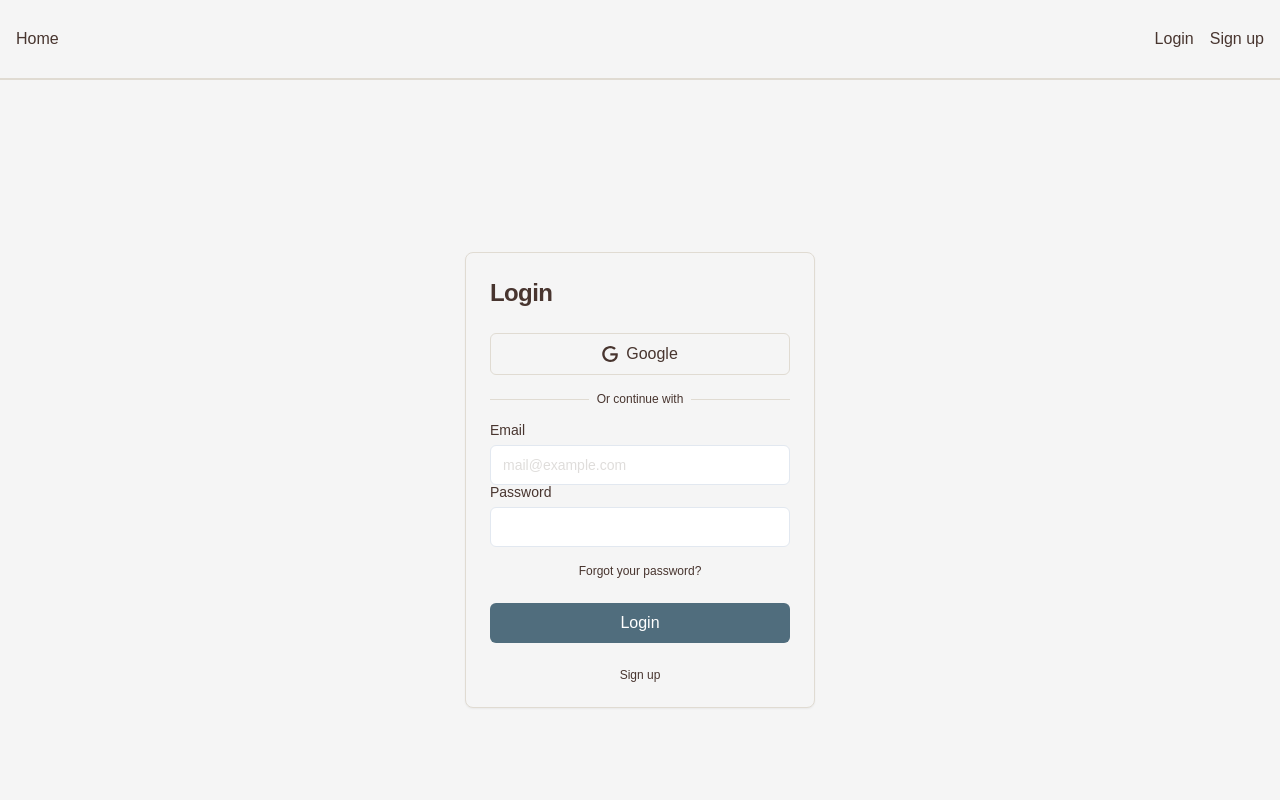
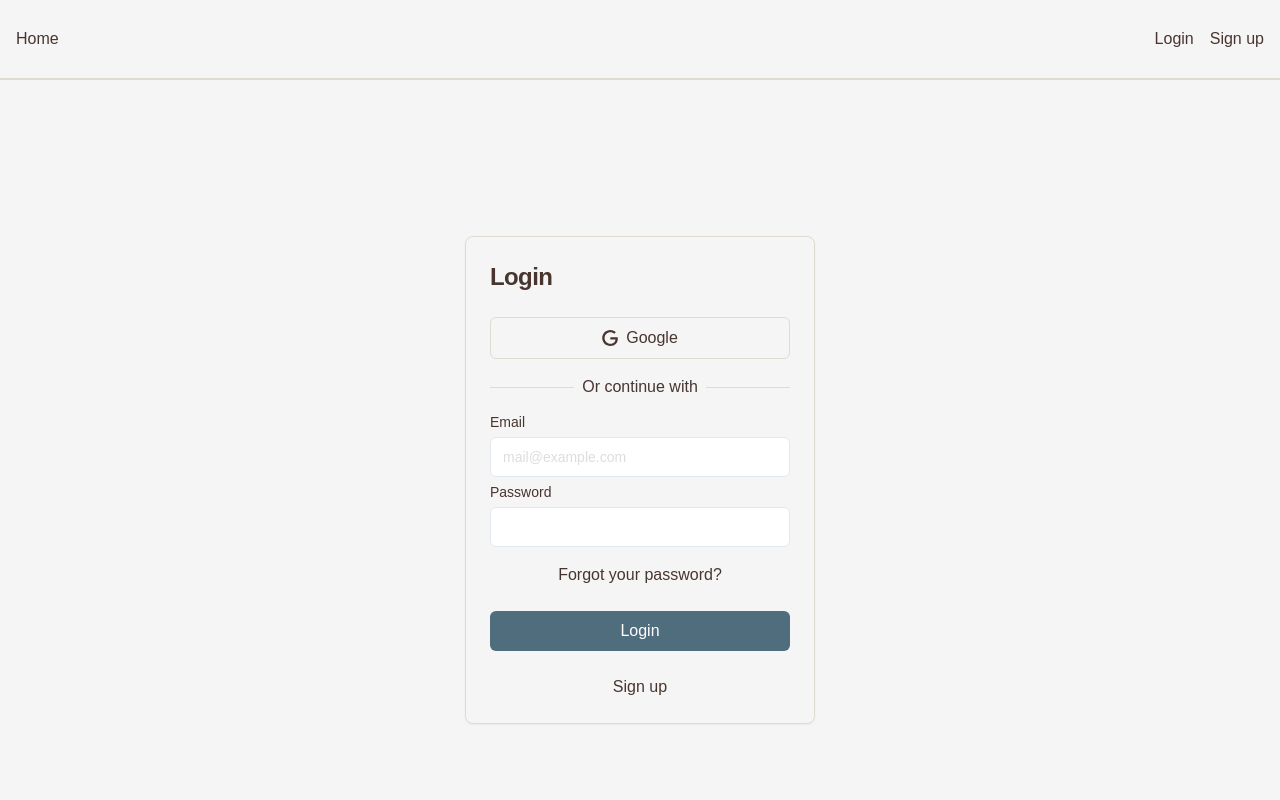
Before and after one commit to rk0325/korecare, a Next.js app in the folder front/: page /login in a window 1280 px wide. Shown: the top 800 px of the page. Built offline with nearby package versions, Linux system fonts and the light colour scheme; no server answers; a web font is replaced by a local one.

Commit message:
[fix]デプロイ時のエラー解消及びレイアウト調整

```diff
--- /dev/null
+++ b/front/app/components/LoginForm.tsx
@@ -0,0 +1,72 @@
+'use client';
+import React, { useState } from 'react';
+import { useRouter } from 'next/navigation'
+import { Input } from "@/components/ui/input"
+import { Label } from "@/components/ui/label"
+import { SignIn } from "../services/authService";
+import CustomButton from '@/components/ui/custom-button';
+
+export const LoginForm = () => {
+  const [email, setEmail] = useState('');
+  const [password, setPassword] = useState('');
+  const router = useRouter()
+
+  const handleLogin = async (event: React.FormEvent) => {
+    event.preventDefault();
+    const signInData = {
+      email,
+      password,
+    };
+
+    try {
+      await SignIn(signInData);
+      router.push('/home');
+    } catch (error) {
+      console.error("Login failed:", error);
+    }
+  }
+
+  return (
+    <form onSubmit={handleLogin}>
+      <div className="grid gap-2 pb-2">
+        <Label htmlFor="email">Email</Label>
+        <Input
+          id="email"
+          type="email"
+          placeholder="mail@example.com"
+          className="placeholder-muted"
+          value={email}
+          onChange={(e) => setEmail(e.target.value)}
+        />
+      </div>
+      <div className="grid gap-2 pb-4">
+        <Label htmlFor="password">Password</Label>
+        <Input
+          id="password"
+          type="password"
+          value={password}
+          onChange={(e) => setPassword(e.target.value)}
+        />
+      </div>
+      <div className="relative">
+        <div className="absolute inset-0 flex items-center">
+          <span className="w-full" />
+        </div>
+        <div className="relative flex justify-center text-s">
+          <span className="text-text-color bg-background-color px-2 text-muted-foreground">
+            Forgot your password?
+          </span>
+        </div>
+      </div>
+      <div className="w-full pt-6">
+        <CustomButton
+          colorClass="btn-506D7D w-full"
+        >
+          Login
+        </CustomButton>
+      </div >
+    </form>
+  );
+};
+
+export default LoginForm;
--- a/front/app/components/SignUpForm.tsx
+++ b/front/app/components/SignUpForm.tsx
@@ -1,35 +1,22 @@
 'use client';
-import React, { useCallback, useMemo, useState } from "react";
-import axios from 'axios';
+import React, { useState } from "react";
+import Link from 'next/link'
 import {
   Card,
   CardContent,
-  CardFooter,
   CardHeader,
   CardTitle,
 } from "@/components/ui/card"
 import { Input } from "@/components/ui/input"
 import { Label } from "@/components/ui/label"
 import CustomButton from '@/components/ui/custom-button';
-import { useAuthContext } from "../contexts/useAuthContext";
 import { signUp } from "../services/authService";
-import { useRouter } from "next/navigation";
 
 export  const SignUpForm = () => {
   const [name, setName] = useState("");
   const [email, setEmail] = useState("");
   const [password, setPassword] = useState("");
   const [passwordConfirmation, setPasswordConfirmation] = useState("");
-  const [errors, setErrors] = useState<string[]>([]);
-
-  const router = useRouter();
-
-  const setErrorsWithTimeout = (newErrors: React.SetStateAction<string[]>) => {
-    setErrors(newErrors);
-    setTimeout(() => {
-      setErrors([]);
-    }, 5000);
-  };
 
   const handleSubmit = async (event: React.FormEvent) => {
     event.preventDefault();
@@ -39,19 +26,8 @@ export  const SignUpForm = () => {
       password,
       password_confirmation: passwordConfirmation
     };
-    console.log(signUpData); // ここで送信データを確認
     await signUp(signUpData);
     }
-
-  const validateEmail = useCallback(
-    (email: string) => email.match(/^[A-Z0-9._%+-]+@[A-Z0-9.-]+\.[A-Z]{2,}$/i),
-    []
-  );
-
-  const validatePassword = useCallback(
-    (password: string) => /^[a-zA-Z\d]{6,}$/.test(password),
-    []
-  );
 
 return (
   <div className='bg-background-color'>
@@ -63,7 +39,7 @@ return (
         <CardContent className="grid gap-4">
           <div className="grid gap-2">
             <form onSubmit={handleSubmit}>
-              <div className="grid gap-2">
+              <div className="grid gap-2 pb-2">
                 <Label htmlFor="name">Name</Label>
                 <Input
                   value={name}
@@ -71,7 +47,7 @@ return (
                   onChange={(e) => setName(e.target.value)}
                 />
               </div>
-              <div className="grid gap-2">
+              <div className="grid gap-2 pb-2">
                 <Label htmlFor="email">Email</Label>
                 <Input
                   value={email}
@@ -81,7 +57,7 @@ return (
                   onChange={(e) => setEmail(e.target.value)}
                 />
               </div>
-              <div className="grid gap-2">
+              <div className="grid gap-2 pb-2">
                 <Label htmlFor="password">Password</Label>
                 <Input
                   value={password}
@@ -89,7 +65,7 @@ return (
                   onChange={(e) => setPassword(e.target.value)}
                 />
               </div>
-              <div className="grid gap-2">
+              <div className="grid gap-2 pb-2">
                 <Label htmlFor="password_confirmation">Password Confirmation</Label>
                 <Input
                   value={passwordConfirmation}
@@ -98,13 +74,22 @@ return (
                   onChange={(e) => setPasswordConfirmation(e.target.value)}
                 />
               </div>
-              <CardFooter>
+              <div className="grid gap-2 pb-6">
+              <Label htmlFor="avatar">Avatar</Label>
+              <Input type="file" id="avatar" />
+              </div>
+              <div className="w-full">
                 <CustomButton
                   colorClass="btn-506D7D w-full"
                 >
                   Sign up
                 </CustomButton>
-              </CardFooter>
+              </div>
+              <div className="text-center pt-6">
+              <Link href="/login">
+                <div className="text-text-color hover:text-blue-900">Already have an account? Log in</div>
+              </Link>
+            </div>
             </form>
           </div>
         </CardContent>
--- a/front/app/contexts/useAuthContext.tsx
+++ b/front/app/contexts/useAuthContext.tsx
@@ -2,6 +2,7 @@
 import React, { createContext, useContext, useEffect, useState } from "react";
 import Cookies from "js-cookie";
 import axios from "axios";
+import { useRouter } from "next/navigation";
 
 const AuthContext = createContext<{
   isLoggedIn: boolean | undefined;
@@ -17,6 +18,7 @@ export const AuthProvider: React.FC<{ children: React.ReactNode }> = ({
   children,
 }) => {
   const [isLoggedIn, setIsLoggedIn] = useState<boolean | undefined>(undefined);
+  const router = useRouter();
 
   useEffect(() => {
     const validateToken = async () => {
@@ -24,7 +26,7 @@ export const AuthProvider: React.FC<{ children: React.ReactNode }> = ({
       const client = Cookies.get("client");
       const uid = Cookies.get("uid");
 
-      const baseURL = process.env.NEXT_PUBLIC_API_URL;
+      const baseURL = process.env.NEXT_PUBLIC_API_URL_DEVISE;
 
       if (accessToken && uid && client) {
         try {
@@ -39,8 +41,8 @@ export const AuthProvider: React.FC<{ children: React.ReactNode }> = ({
             }
           );
           setIsLoggedIn(true);
+          router.push('/home');
         } catch (error) {
-          console.log(error);
           setIsLoggedIn(false);
         }
       } else {
@@ -48,7 +50,7 @@ export const AuthProvider: React.FC<{ children: React.ReactNode }> = ({
       }
     };
     validateToken();
-  }, []);
+  }, [router]);
 
   return (
     <AuthContext.Provider value={{ isLoggedIn, setIsLoggedIn }}>
--- /dev/null
+++ b/front/app/home/page.tsx
@@ -0,0 +1,11 @@
+import React from 'react'
+
+export default function Home() {
+	return (
+		<div className='bg-background-color min-h-screen text-text-color text-center'>
+			<p className="text-2xl font-bold text-center justify-between pt-20">
+				ログイン後の画面です。
+			</p>
+    </div>
+  );
+}
--- a/front/app/login/page.tsx
+++ b/front/app/login/page.tsx
@@ -1,7 +1,7 @@
 'use client';
-import React, { useState } from 'react';
+import React from 'react';
 import { useSession, signIn } from 'next-auth/react';
-import axios from 'axios';
+import Link from 'next/link'
 import { Icons } from "@/components/ui/icons"
 import {
   Card,
@@ -10,29 +10,11 @@ import {
   CardHeader,
   CardTitle,
 } from "@/components/ui/card"
-import { Input } from "@/components/ui/input"
-import { Label } from "@/components/ui/label"
 import CustomButton from '@/components/ui/custom-button';
+import CustomLoginForm from '../components/LoginForm';
 
 export default function Login() {
 	const { data: session, status } = useSession();
-	const [email, setEmail] = useState('');
-	const [password, setPassword] = useState('');
-
-	// ログイン処理の関数を追加
-  const handleCustomLogin = async (event) => {
-    event.preventDefault();
-    try {
-      const response = await axios.post('http://localhost:3000//api/v1/auth/sign_in', {
-        email,
-        password
-      });
-      // レスポンスに基づく処理
-      console.log(response.data);
-    } catch (error) {
-      console.error('カスタムログインエラー', error);
-    }
-	};
 
 		if (status === 'loading') {
 			return (
@@ -52,7 +34,7 @@ export default function Login() {
 							</CardHeader>
 							<CardContent className="grid gap-4">
 								<div className="w-full flex justify-center">
-					<CustomButton colorClass="w-full hover:bg-[#dfdddb]" onClick={() => signIn('google', {}, { prompt: 'login' })} variant="outline">
+									<CustomButton colorClass="w-full hover:bg-[#dfdddb]" onClick={() => signIn('google', { callbackUrl: '/home' }, { prompt: 'login' })} variant="outline">
 										<Icons.google className="mr-2 h-4 w-4" />
 										Google
 									</CustomButton>
@@ -61,67 +43,30 @@ export default function Login() {
 									<div className="absolute inset-0 flex items-center">
 										<span className="border-line-color w-full border-t" />
 									</div>
-							<div className="relative flex justify-center text-xs">
+									<div className="relative flex justify-center text-s">
 										<span className="text-text-color bg-background-color px-2 text-muted-foreground">
 											Or continue with
 										</span>
 									</div>
 								</div>
-						<form onSubmit={handleCustomLogin}>
-						<div className="grid gap-2">
-							<Label htmlFor="email">Email</Label>
-								<Input
-									id="email"
-									type="email"
-									placeholder="mail@example.com"
-									className="placeholder-muted"
-									value={email}
-                  onChange={(e) => setEmail(e.target.value)}
-								/>
-								</div>
-						<div className="grid gap-2">
-							<Label htmlFor="password">Password</Label>
-								<Input
-									id="password"
-									type="password"
-									value={password}
-                  onChange={(e) => setPassword(e.target.value)}
-								/>
-								</div>
-							</form>
-						<div className="relative">
-							<div className="absolute inset-0 flex items-center">
-								<span className="w-full" />
-							</div>
-							<div className="relative flex justify-center text-xs">
-								<span className="text-text-color bg-background-color px-2 text-muted-foreground">
-								Forgot your password?
-								</span>
-							</div>
-						</div>
+								<CustomLoginForm />
 							</CardContent>
-					<CardFooter>
-							<CustomButton
-								type="submit"
-								colorClass="btn-506D7D w-full"
-							>
-								Login
-							</CustomButton>
-					</CardFooter>
 							<div className="relative mb-6">
 								<div className="absolute inset-0 flex items-center">
 									<span className="w-full" />
 								</div>
-						<div className="relative flex justify-center text-xs">
+								<div className="relative flex justify-center text-s">
 									<span className="text-text-color px-2 text-muted-foreground">
+									<Link href='/signup'>
 											Sign up
+									</Link>
 									</span>
 								</div>
 							</div>
 						</Card>
 					</div>
 				</div>
-		)
+			);
 	}
 		return null;
 }
--- a/front/app/services/authService.tsx
+++ b/front/app/services/authService.tsx
@@ -1,7 +1,7 @@
 import axiosInstance from "../utils/axiosInstance";
 import Cookies from "js-cookie";
 
-export const signUp = async (data: SignUpData) => {
+export const signUp = async (data: signUpData) => {
   const response = await axiosInstance.post("/api/v1/auth", {
     name: data.name,
     email: data.email,
@@ -11,8 +11,8 @@ export const signUp = async (data: SignUpData) => {
   return response;
 };
 
-export const signIn = async (data: SignInData) => {
-  const response = await axiosInstance.post("/api/v1/auth", {
+export const SignIn = async (data: SignInData) => {
+  const response = await axiosInstance.post("/api/v1/auth/sign_in", {
     email: data.email,
     password: data.password,
   });
@@ -24,8 +24,8 @@ export const signIn = async (data: SignInData) => {
   return response;
 };
 
-export const signOut = async () => {
-  const response = await axiosInstance.delete("/api/v1/auth");
+export const SignOut = async () => {
+  const response = await axiosInstance.delete("/api/v1/auth/sign_out");
 
   Cookies.remove("access-token");
   Cookies.remove("client");
--- a/front/app/utils/axiosInstance.tsx
+++ b/front/app/utils/axiosInstance.tsx
@@ -2,7 +2,7 @@ import axios from "axios";
 import Cookies from "js-cookie";
 
 const axiosInstance = axios.create({
-  baseURL: process.env.NEXT_PUBLIC_API_URL,
+  baseURL: process.env.NEXT_PUBLIC_API_URL_DEVISE,
 });
 
 axiosInstance.interceptors.request.use((config) => {
```
Also changed, not shown: 1 other file (tests, documents, lock files or other folders). Lines whose indentation alone changed are shown as unchanged.
